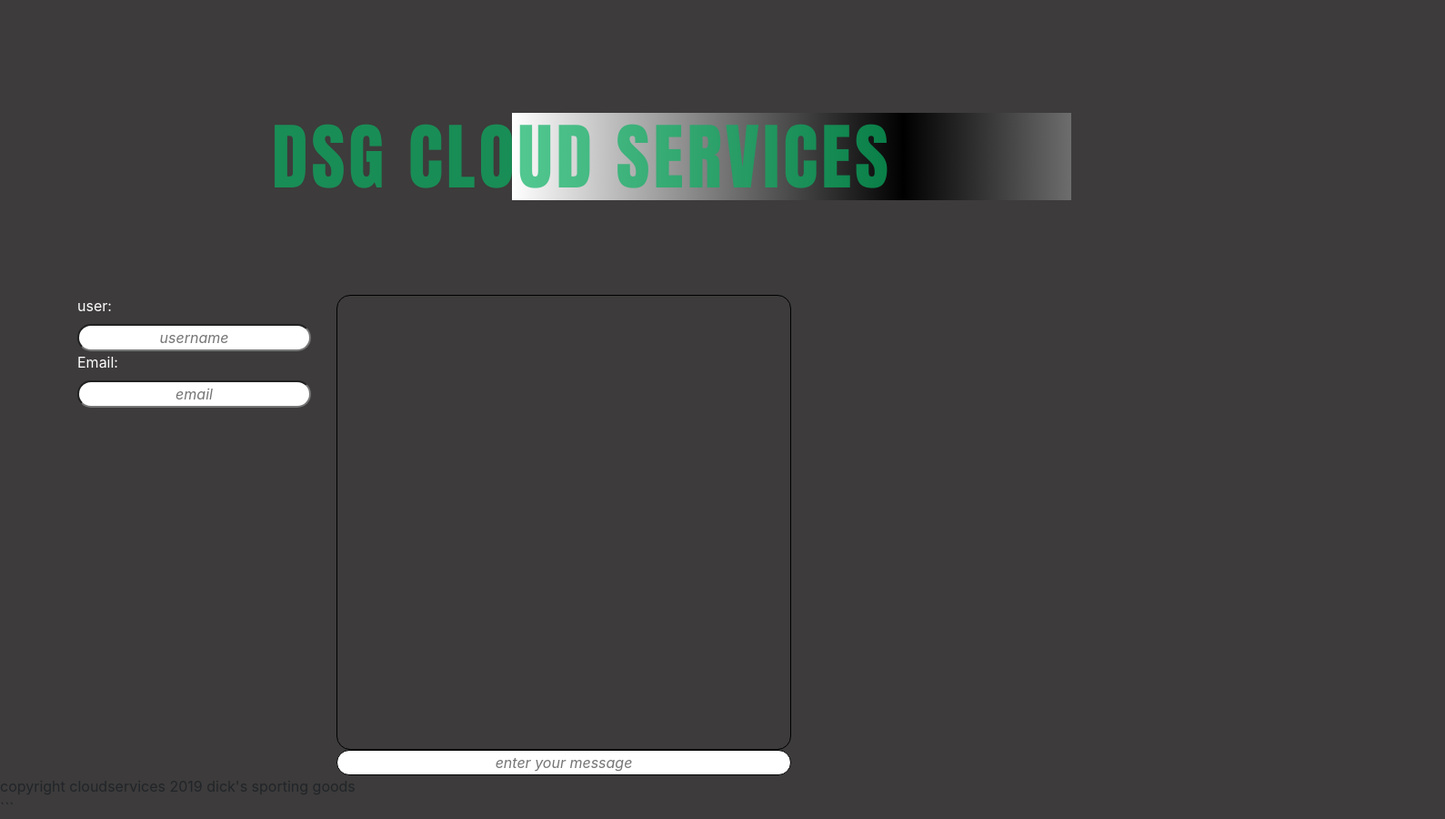
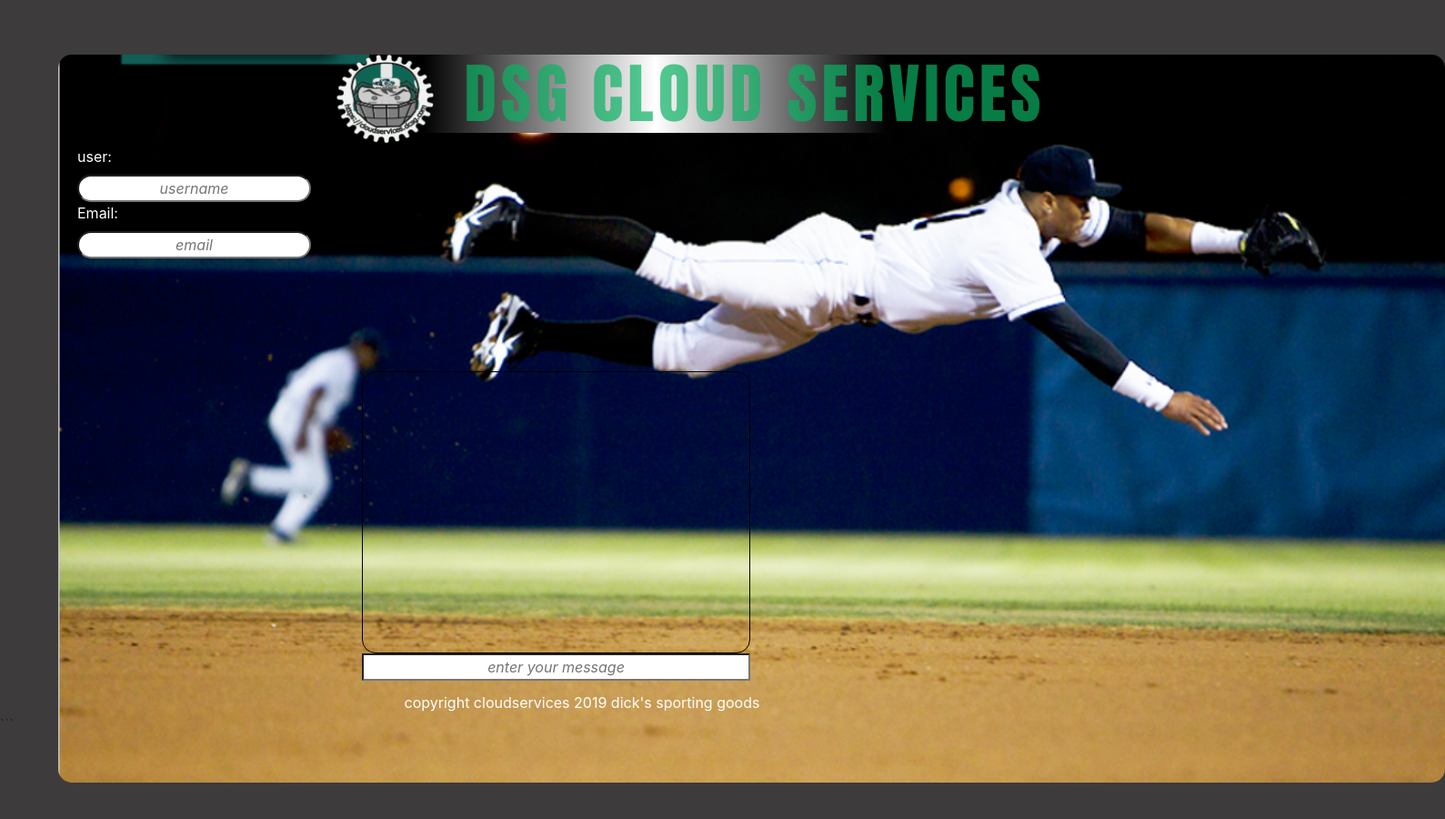
Before and after one commit to moksha34/funchat, a website: page game.html in a window 1280 px wide. Shown: the part 40-940 px from the top of the page at 91% size, 1589 px wide, since content can reach past the window. After the commit the page ends 900 px from the top, so only its background shows below. Drawn offline with nearby package versions, Linux system fonts and the light colour scheme; no server answers; files whose address does not match are found by name.

Commit message:
made it pretty

```diff
--- a/game.css
+++ b/game.css
@@ -26,29 +26,48 @@
 }
 
  .board {
-min-height:600px;
+min-height:800px;
+
 
  }
- .jumbotron{
+/*.jumbotron{
 
     background-color : transparent !important ;
- }
+ }*/
 
  #cstext {
-font-size: 5em;
+font-size: 4.5em;
 color: rgb(48, 70, 48);
 font-family : Impact, Haettenschweiler, 'Arial Narrow Bold', sans-serif;
 text-align: center;
 position: relative;
+text-transform: uppercase;
+letter-spacing: 5px;
+overflow: hidden;
+background: linear-gradient(90deg, #000, #fff, #000);
+background-repeat: no-repeat;
+background-size:70%;
+animation: animate 10s linear infinite;
+-webkit-text-fill-color: rgba(10, 177, 99, 0.699);
+}
+img.logo {
+height: 100px;
+position : absolute;
+left:300px;
+z-index: +3 ;
 
-text-transform: uppercase;
-letter-spacing: 4px;
-overflow: hidden;
-background: linear-gradient(90deg, #fff, #000, #fff);
-background-repeat: no-repeat;
-background-size: 80%;
-animation: animate 7s linear infinite;
--webkit-text-fill-color: rgba(10, 177, 99, 0.699);
+}
+
+.bg {
+
+    border-radius: 15px;
+    box-shadow: black;
+    z-index: -3;
+    position : absolute;
+    height:100%;
+    left :5%;
+
+
 }
 label{
     color: white;
@@ -68,23 +87,36 @@
 
 }
 
- #message {
+#message {
+    font-style: italic;
+    text-align: center;
+    display: inline-block;
+    width: 50%;
+    position: absolute;
+    top: 450%;
+    left: 5%;
+    border-radius: 0px;
+}
 
+/* game.css (100, 9) */
+#disp {
+    height: 250%;
+    width: 50%;
+    border: 1px solid black;
+    border-radius: 15px;
+    overflow: scroll;
+    position: absolute;
+    bottom: -350%;
+    left: 5%;
+    color: white;
+}
 
-    font-style:italic;
-    text-align: center;
-    display:inline-block;
-    width: 500px;
-    border: 1px solid black;
+ ::-webkit-scrollbar-track {
 
+    width:5px;
+    background-color: #000;
  }
- #disp {
-    height: 500px;
-    width : 500px;
-border: 1px solid black;
-border-radius:15px;
-overflow:scroll;
-
-color: white;
-
+ footer {
+     color : white;
+     text-align: center;
  }
--- a/game.html
+++ b/game.html
@@ -15,7 +15,9 @@
 
       </div>
       <div class="row second" id="cs">
-          <div class="jumbotron col-sm-12 jumbo">
+            <img class="bg" src="./Capture.PNG" alt="">
+          <div class="col-sm-4 "><img class = "logo" src="./dcs_sticker.png" alt=""></div>
+          <div class=" col-sm-8 ">
               <h1 id="cstext">DSG CLOUD SERVICES</h1>
           </div>
       </div>
@@ -36,8 +38,9 @@
 
   </div>
 
-    <footer>copyright cloudservices 2019 dick's sporting goods </footer>
+
 </body>
+<footer>copyright cloudservices 2019 dick's sporting goods </footer>
 <script>
 
     function pad(n){
```
Also changed, not shown: Capture.PNG (added), dcs_sticker.png (added), 1 other file.
